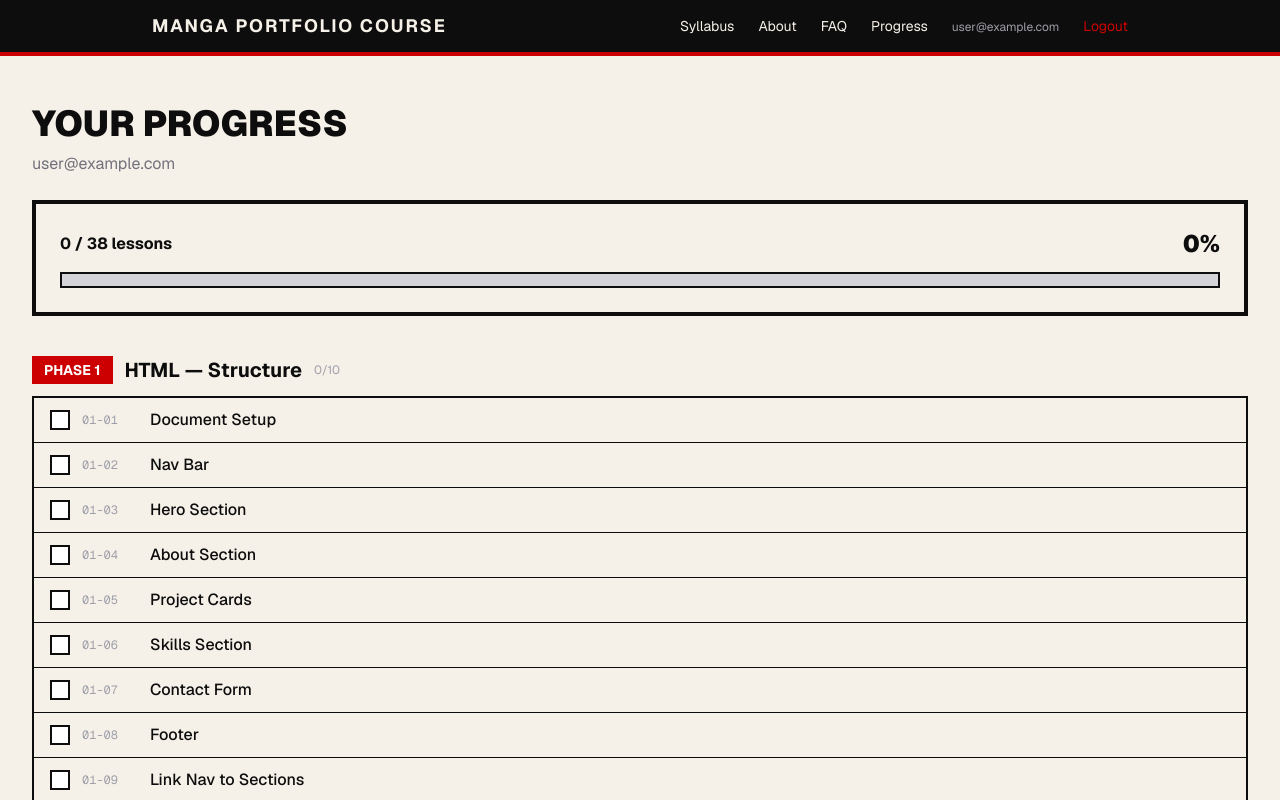
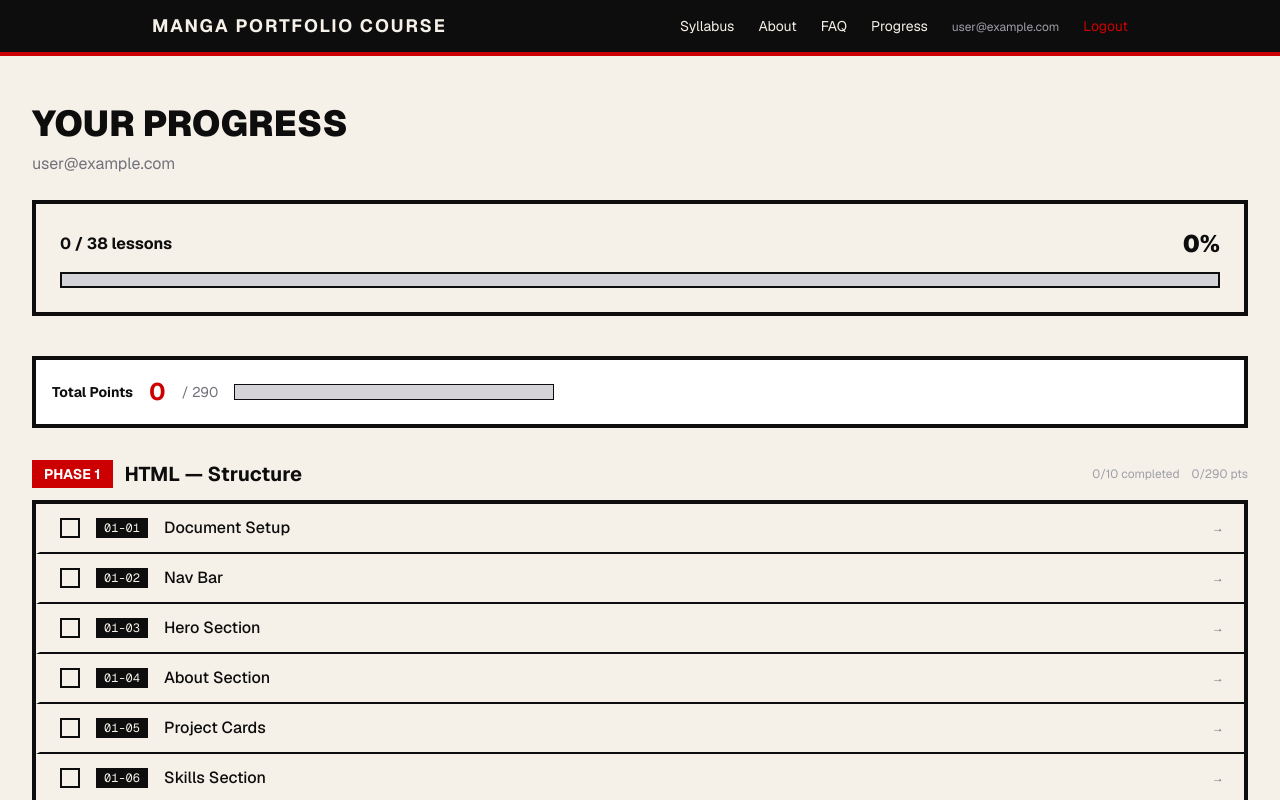
Before and after one commit to bedzbern/course-platform-portfolio, a Next.js app in the folder course-platform/: page /progress in a window 1280 px wide. Shown: the top 800 px of the page. Built offline with nearby package versions, Linux system fonts and the light colour scheme; no server answers; the database is empty; sample sign-in values are in the browser's storage.

Commit message:
consistent UI same for login and logout

```diff
--- a/course-platform/app/progress/page.tsx
+++ b/course-platform/app/progress/page.tsx
@@ -5,13 +5,15 @@ import { useRouter } from 'next/navigation';
 import Link from 'next/link';
 import { useAuth } from '@/lib/auth';
 import { db } from '@/lib/firebase';
-import { doc, getDoc, setDoc } from 'firebase/firestore';
+import { doc, getDoc } from 'firebase/firestore';
 import { getAllLessons, getLessonsByPhase } from '@/lib/lessons';
+import { getPhasePoints, TOTAL_COURSE_POINTS } from '@/lib/exercises';
 
 export default function ProgressPage() {
   const { user, loading } = useAuth();
   const router = useRouter();
   const [completed, setCompleted] = useState<Set<string>>(new Set());
+  const [scores, setScores] = useState<Record<string, any>>({});
   const [loaded, setLoaded] = useState(false);
 
   useEffect(() => {
@@ -26,24 +28,14 @@ export default function ProgressPage() {
       const ref = doc(db!, 'progress', user.uid);
       const snap = await getDoc(ref);
       if (snap.exists()) {
-        setCompleted(new Set(snap.data().completed || []));
+        const data = snap.data();
+        setCompleted(new Set(data.completed || []));
+        setScores(data.exerciseScores || {});
       }
       setLoaded(true);
     };
     fetchProgress();
   }, [user]);
-
-  const toggleLesson = async (id: string) => {
-    if (!user || !db) return;
-    const next = new Set(completed);
-    if (next.has(id)) {
-      next.delete(id);
-    } else {
-      next.add(id);
-    }
-    setCompleted(next);
-    await setDoc(doc(db!, 'progress', user.uid), { completed: Array.from(next) });
-  };
 
   if (loading || !loaded) {
     return <div className="text-center py-20 text-zinc-500">Loading...</div>;
@@ -54,6 +46,7 @@ export default function ProgressPage() {
   const total = allIds.length;
   const done = completed.size;
   const pct = total > 0 ? Math.round((done / total) * 100) : 0;
+  const userTotalPoints = Object.values(scores).reduce((sum: number, s: any) => sum + (s.earned || 0), 0);
 
   return (
     <div className="w-full px-4 sm:px-6 lg:px-8 py-12">
@@ -70,36 +63,66 @@ export default function ProgressPage() {
         </div>
       </div>
 
+      <div className="mb-8 p-4 bg-white border-4 border-[#0d0d0d] flex items-center gap-4">
+        <span className="text-sm font-bold">Total Points</span>
+        <span className="text-2xl font-bold text-[#cc0000]">{userTotalPoints}</span>
+        <span className="text-zinc-500 text-sm">/ {TOTAL_COURSE_POINTS}</span>
+        <div className="flex-1 h-4 bg-zinc-300 border border-[#0d0d0d] max-w-xs">
+          <div className="h-full bg-[#cc0000] transition-all" style={{ width: `${TOTAL_COURSE_POINTS > 0 ? Math.round((userTotalPoints / TOTAL_COURSE_POINTS) * 100) : 0}%` }} />
+        </div>
+      </div>
+
       {phases.map(phase => {
         const phaseDone = phase.lessons.filter(l => completed.has(l.id)).length;
+        const phasePts = getPhasePoints(phase.phase);
+        const phaseEarned = phase.lessons.reduce((sum, l) => {
+          const exIds = Object.keys(scores).filter(id => id.startsWith(l.id.split('-')[0] + '-' + l.id.split('-')[1] + '-'));
+          return sum + exIds.reduce((s, id) => s + (scores[id]?.earned || 0), 0);
+        }, 0);
         return (
           <div key={phase.phase} className="mb-8">
             <div className="flex items-center gap-3 mb-3">
               <span className="bg-[#cc0000] text-white px-3 py-1 text-sm font-bold">PHASE {phase.phase}</span>
               <h2 className="text-xl font-bold">{phase.label}</h2>
-              <span className="text-zinc-400 text-xs">{phaseDone}/{phase.lessons.length}</span>
+              <span className="text-zinc-400 text-xs ml-auto flex items-center gap-3">
+                <span>{phaseDone}/{phase.lessons.length} completed</span>
+                <span>{phaseEarned}/{phasePts.total} pts</span>
+              </span>
             </div>
-            <div className="border-2 border-[#0d0d0d] divide-y divide-[#0d0d0d]">
-              {phase.lessons.map(lesson => (
-                <div key={lesson.id} className="flex items-center gap-3 px-4 py-2.5 hover:bg-[#e8e0d0] transition-colors">
-                  <button
-                    onClick={() => toggleLesson(lesson.id)}
-                    className={`w-5 h-5 border-2 border-[#0d0d0d] shrink-0 cursor-pointer hover:bg-zinc-200 transition-colors flex items-center justify-center ${
-                      completed.has(lesson.id) ? 'bg-[#cc0000] border-[#cc0000]' : 'bg-white'
+            <div className="border-4 border-[#0d0d0d] divide-y-2 divide-[#0d0d0d]">
+              {phase.lessons.map(lesson => {
+                const done = completed.has(lesson.id);
+                return (
+                  <Link
+                    key={lesson.id}
+                    href={`/lessons/${lesson.id}`}
+                    className={`flex items-center gap-4 px-5 py-3 transition-all group cursor-pointer border-l-4 border-l-transparent ${
+                      done ? 'bg-[#f0f0e8]' : 'hover:bg-[#d8d0c0] hover:border-l-[#cc0000]'
                     }`}
                   >
-                    {completed.has(lesson.id) && (
-                      <svg className="w-3 h-3 text-white" fill="none" viewBox="0 0 24 24" stroke="currentColor" strokeWidth={3}>
-                        <path strokeLinecap="round" strokeLinejoin="round" d="M5 13l4 4L19 7" />
-                      </svg>
-                    )}
-                  </button>
-                  <span className="text-xs font-mono text-zinc-400 w-14">{lesson.number}</span>
-                  <Link href={`/lessons/${lesson.id}`} className="font-medium hover:text-[#cc0000] transition-colors">
-                    {lesson.title}
+                    <span className={`w-5 h-5 border-2 shrink-0 flex items-center justify-center ${
+                      done ? 'bg-[#cc0000] border-[#cc0000]' : 'border-[#0d0d0d] group-hover:bg-zinc-300'
+                    }`}>
+                      {done && (
+                        <svg className="w-3 h-3 text-white" fill="none" viewBox="0 0 24 24" stroke="currentColor" strokeWidth={3}>
+                          <path strokeLinecap="round" strokeLinejoin="round" d="M5 13l4 4L19 7" />
+                        </svg>
+                      )}
+                    </span>
+                    <span className="text-xs font-mono bg-[#0d0d0d] text-[#f5f0e8] px-2 py-0.5 shrink-0">
+                      {lesson.number}
+                    </span>
+                    <span className={`font-medium transition-colors ${
+                      done ? 'text-zinc-500' : 'group-hover:text-[#cc0000]'
+                    }`}>
+                      {lesson.title}
+                    </span>
+                    <span className={`ml-auto text-xs font-bold transition-all ${
+                      done ? 'text-zinc-400' : 'text-zinc-500 group-hover:text-[#cc0000] group-hover:translate-x-1'
+                    }`}>→</span>
                   </Link>
-                </div>
-              ))}
+                );
+              })}
             </div>
           </div>
         );
```
